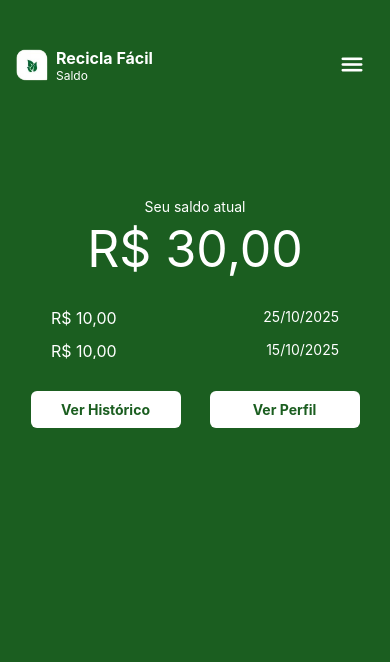
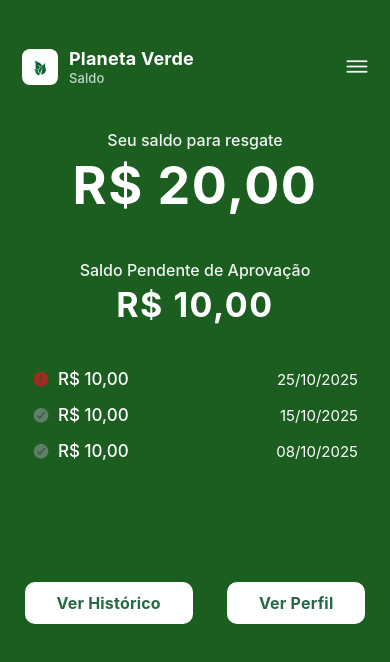
Before and after one commit to devluc95/ReciclaMobile, a React Native app: screen /Saldo in a window 390 px wide. Shown: the top 662 px of the page. Built offline with nearby package versions, Linux system fonts and the light colour scheme.

Commit message:
atualizando o codigo

```diff
--- a/src/viewmodels/SaldoViewModel.ts
+++ b/src/viewmodels/SaldoViewModel.ts
@@ -1,15 +1,20 @@
 import { useState } from "react";
-import { Saldo } from "../models/Saldo";
 
 export const useSaldoViewModel = () => {
-  const [saldo, setSaldo] = useState<Saldo>({
+  const [saldo, setSaldo] = useState({
     total: 30,
     movimentos: [
       { valor: 10, data: "25/10/2025" },
       { valor: 10, data: "15/10/2025" },
       { valor: 10, data: "08/10/2025" },
+
     ],
   });
 
-  return { saldo, setSaldo };
+  // Função para obter itens (movimentos)
+  const getItens = () => {
+    return saldo.movimentos;
+  };
+
+  return { saldo, setSaldo, getItens };
 };
--- a/src/views/FollowInstagramScreen.tsx
+++ b/src/views/FollowInstagramScreen.tsx
@@ -1,15 +1,17 @@
 import React from 'react';
 import { View, Text, StyleSheet, TouchableOpacity, Image, Linking } from 'react-native';
 import Ionicons from '@expo/vector-icons/Ionicons';
+import { useNavigation } from '@react-navigation/native';
 
 const FollowInstagramScreen: React.FC = () => {
   const logo = require('../../assets/logo.png');
+  const navigation = useNavigation();
 
   return (
     <View style={styles.container}>
       {/* Header */}
       <View style={styles.header}>
-        <TouchableOpacity style={styles.backButton} onPress={() => { /* ação voltar */ }}>
+        <TouchableOpacity style={styles.backButton} onPress={() => navigation.navigate('Profile')}>
           <Ionicons name="arrow-back" size={24} color="#fff" />
         </TouchableOpacity>
         <Image source={logo} style={styles.smallLogo} />
@@ -17,7 +19,7 @@ const FollowInstagramScreen: React.FC = () => {
           <Text style={styles.headerTitle}>Recicla Fácil</Text>
           <Text style={styles.headerSubtitle}>Seguir agora</Text>
         </View>
-        <TouchableOpacity style={styles.menuButton}>
+        <TouchableOpacity style={styles.menuButton} onPress={() => navigation.navigate('Menu')}>
           <Ionicons name="menu" size={28} color="#fff" />
         </TouchableOpacity>
       </View>
@@ -36,7 +38,7 @@ const FollowInstagramScreen: React.FC = () => {
       <TouchableOpacity style={styles.buttonFilled} onPress={() => Linking.openURL('https://instagram.com')}>
         <Text style={styles.buttonFilledText}>Seguir agora</Text>
       </TouchableOpacity>
-      <TouchableOpacity style={styles.buttonOutlined}>
+      <TouchableOpacity style={styles.buttonOutlined} onPress={() => navigation.navigate('Profile')}>
         <Text style={styles.buttonOutlinedText}>Pular por agora</Text>
       </TouchableOpacity>
     </View>
--- a/src/views/LoginScreen.tsx
+++ b/src/views/LoginScreen.tsx
@@ -1,174 +1,188 @@
-// src/views/LoginScreen.tsx
-import React from "react";
-import {
-  View,
-  Text,
-  TextInput,
-  TouchableOpacity,
-  StyleSheet,
-  KeyboardAvoidingView,
-  Platform,
-  ActivityIndicator,
-  Image,
-} from "react-native";
-import { useLoginViewModel } from "../viewmodels/LoginViewsModel";
-import { useNavigation } from "@react-navigation/native"; // 🚀 usar React Navigation
+import React, { useState } from "react";
+import { View, Text, TextInput, TouchableOpacity, StyleSheet, Image, Alert } from "react-native";
+import Checkbox from "expo-checkbox";
 
-export default function LoginScreen() {
-  const {
-    user,
-    setEmail,
-    setPassword,
-    loading,
-    error,
-    handleLogin,
-    handleForgotPassword,
-  } = useLoginViewModel();
+export default function LoginScreen({ navigation }: any) {
+  const [matricula, setMatricula] = useState("");
+  const [password, setPassword] = useState("");
+  const [showPassword, setShowPassword] = useState(false);
 
-  const navigation = useNavigation(); // 🚀 instancia de navegação
+  const handleLogin = () => {
+    if (!matricula && !password) {
+      Alert.alert("Atenção", "Preencha a matrícula e a senha.");
+      return;
+    }
+    if (!matricula) {
+      Alert.alert("Atenção", "Preencha o campo matrícula.");
+      return;
+    }
+    if (!password) {
+      Alert.alert("Atenção", "Preencha o campo senha.");
+      return;
+    }
+    if (matricula === "9876543" && password === "123") {
+      navigation.replace("Saldo");
+    } else {
+      Alert.alert("Erro", "Matrícula ou senha incorretos.");
+    }
+  };
+
+  const handleForgotPassword = () => {
+    // Navegar ou alertar para tela de recuperação de senha, se desejar
+    Alert.alert("Função ainda não disponível!");
+  };
 
   return (
-    <KeyboardAvoidingView style={styles.container} behavior={Platform.OS === "ios" ? "padding" : "height"}>
-      {/* Container da logo e do título */}
+    <View style={styles.container}>
       <View style={styles.logoTitleContainer}>
-        {/* Logo */}
-        <Image source={require("../../assets/logo.png")} style={styles.logoSmall} resizeMode="contain" />
+        <View style={styles.logoBox}>
+          <Image source={require("../../assets/logo.png")} style={styles.logo} />
+        </View>
+        <Text style={styles.title}>Planeta Verde</Text>
+      </View>
+      <View style={styles.formContainer}>
+        <Text style={styles.label}>Matrícula</Text>
+        <TextInput
+          style={styles.input}
+          placeholder="999999-0"
+          placeholderTextColor="#b2b2b2"
+          keyboardType="default"
+          autoCapitalize="none"
+          value={matricula}
+          onChangeText={setMatricula}
+        />
+        <Text style={styles.label}>Senha</Text>
+        <TextInput
+          style={styles.input}
+          placeholder="••••••••"
+          placeholderTextColor="#b2b2b2"
+          secureTextEntry={!showPassword}
+          value={password}
+          onChangeText={setPassword}
+        />
 
-        {/* Título */}
-        <Text style={styles.title}>Recicla Fácil</Text>
+        {/* Checkbox para mostrar senha */}
+        <View style={styles.checkboxContainer}>
+          <Checkbox
+            value={showPassword}
+            onValueChange={setShowPassword}
+            color={showPassword ? "#4CAF50" : undefined}
+          />
+          <Text style={styles.checkboxLabel}>Mostrar Senha</Text>
         </View>
 
-      {/* Campo de Email com rótulo */}
-      <View
-        style={{
-          width: "80%",
-          marginBottom: 15,
-          alignSelf: "center",
-          margin: 25,
-        }}
-      >
-        <Text
-          style={{
-            color: "#fff",
-            marginBottom: 5,
-            fontSize: 14,
-            textAlign: "left",
-          }}
-        >
-          E-mail
-        </Text>
-        <TextInput
-          style={[styles.input, { width: "100%" }]}
-          placeholder="seu@email.com"
-          value={user.email}
-          onChangeText={setEmail}
-          keyboardType="email-address"
-          autoCapitalize="none"
-        />
-      </View>
-
-      {/* Campo de Senha com rótulo */}
-      <View style={{ width: "80%", marginBottom: 15, alignSelf: "center" }}>
-        <Text
-          style={{
-            color: "#fff",
-            marginBottom: 5,
-            fontSize: 14,
-            margin: 5,
-            textAlign: "left",
-          }}
-        >
-          Senha
-        </Text>
-        <TextInput
-          style={[styles.input, { width: "100%" }]}
-          placeholder="*********"
-          value={user.password}
-          onChangeText={setPassword}
-          secureTextEntry
-        />
-      </View>
-
-      {/* Mensagem de erro */}
-      {error ? <Text style={styles.error}>{error}</Text> : null}
-
-      {/* Botão de Login */}
-      <TouchableOpacity
-        style={styles.button}
-        onPress={() => navigation.navigate("Saldo")}
-        disabled={loading}
-      >
-        {loading ? (
-          <ActivityIndicator color="#1B5E20" />
-        ) : (
+        <TouchableOpacity style={styles.button} onPress={handleLogin}>
           <Text style={styles.buttonText}>Entrar</Text>
-        )}
         </TouchableOpacity>
 
-      {/* Registrar */}
         <TouchableOpacity
           style={styles.registerButton}
-        onPress={() => navigation.navigate("Register")} // 🚀 navegação para RegisterScreen
+          onPress={() => navigation.navigate("Register")}
         >
           <Text style={styles.registerText}>Criar conta</Text>
         </TouchableOpacity>
 
-      {/* Esqueceu a senha */}
         <TouchableOpacity onPress={handleForgotPassword}>
-        <Text style={styles.forgotText}>Esqueceu a senha?</Text>
+          <Text style={styles.forgotPassword}>Esqueceu a senha?</Text>
         </TouchableOpacity>
-    </KeyboardAvoidingView>
+      </View>
+    </View>
   );
 }
 
 const styles = StyleSheet.create({
   container: {
     flex: 1,
+    backgroundColor: "#1B5E20",
     justifyContent: "center",
     alignItems: "center",
-    backgroundColor: "#1B5E20",
-    paddingHorizontal: 1,
+    paddingHorizontal: 20,
   },
   logoTitleContainer: {
     flexDirection: "row",
     alignItems: "center",
-    marginBottom: 20,
+    marginBottom: 40,
   },
-  logoSmall: {
+  logoBox: {
+    width: 56,
+    height: 56,
+    backgroundColor: "#fff",
+    borderTopLeftRadius: 24,
+    borderBottomLeftRadius: 24,
+    borderTopRightRadius: 24,
+    borderBottomRightRadius: 0,
+    justifyContent: "center",
+    alignItems: "center",
+    elevation: 5,
+    marginRight: 12,
+  },
+  logo: {
     width: 70,
     height: 70,
-    marginRight: 10,
   },
-  title: { color: "#fff", fontSize: 28, fontWeight: "bold" },
+  title: {
+    color: "#fff",
+    fontSize: 24,
+    fontWeight: "bold",
+  },
+  formContainer: {
+    width: "90%",
+  },
+  label: {
+    color: "#fff",
+    fontSize: 16,
+    marginBottom: 4,
+    marginTop: 12,
+    fontWeight: "500",
+  },
   input: {
     backgroundColor: "#fff",
-    borderRadius: 10,
-    paddingVertical: 12,
-    paddingHorizontal: 15,
+    borderRadius: 8,
+    paddingHorizontal: 12,
+    paddingVertical: 10,
     fontSize: 16,
-    width: "100%",
+    marginBottom: 12,
+  },
+  checkboxContainer: {
+    flexDirection: "row",
+    alignItems: "center",
+    alignSelf: "flex-start",
+    marginBottom: 10,
+    marginTop: 5,
+    marginLeft: 15,
+  },
+  checkboxLabel: {
+    marginLeft: 8,
+    color: "#fff",
   },
   button: {
     backgroundColor: "#fff",
+    borderRadius: 8,
     paddingVertical: 14,
-    borderRadius: 10,
-    marginBottom: 10,
+    marginTop: 10,
     alignItems: "center",
-    width: "80%",
-    marginTop: 10,
   },
-  buttonText: { color: "#1B5E20", fontSize: 16, fontWeight: "bold" },
+  buttonText: {
+    color: "#2E6136",
+    fontSize: 18,
+    fontWeight: "bold",
+  },
   registerButton: {
+    backgroundColor: "transparent",
     paddingVertical: 12,
     alignItems: "center",
     marginBottom: 10,
-  },
-  registerText: { color: "#fff", fontSize: 16, fontWeight: "600" },
-  forgotText: {
-    color: "#BDBDBD",
-    fontSize: 14,
-    textAlign: "center",
     marginTop: 5,
   },
-  error: { color: "red", textAlign: "center", marginBottom: 10 },
+  registerText: {
+    color: "#fff",
+    fontSize: 16,
+    fontWeight: "600",
+  },
+  forgotPassword: {
+    color: "#b2b2b2",
+    marginTop: 1,
+    textDecorationLine: "underline",
+    textAlign: "center",
+  },
 });
--- a/src/views/SaldoScreen.tsx
+++ b/src/views/SaldoScreen.tsx
@@ -1,19 +1,40 @@
 import React from "react";
-import {
-  View,
-  Text,
-  StyleSheet,
-  FlatList,
-  TouchableOpacity,
-  Image,
-} from "react-native";
-import { Ionicons } from "@expo/vector-icons";
+import { View, Text, StyleSheet, FlatList, TouchableOpacity, Image } from "react-native";
+import Ionicons from "@expo/vector-icons/Ionicons";
 import { useSaldoViewModel } from "../viewmodels/SaldoViewModel";
-import { useNavigation } from "@react-navigation/native"; // Import navigation
 
-export default function SaldoScreen() {
-  const { saldo } = useSaldoViewModel();
-  const navigation = useNavigation(); // Instanciação do navigation
+export default function SaldoScreen({ navigation }) {
+  const { saldo, getItens } = useSaldoViewModel();
+  const movimentos = getItens();
+
+  // Demo para dividir saldo entre resgatável e pendente
+  const saldoResgate = 20.0;
+  const saldoPendente = 10.0;
+
+  // Função para ícone, vermelho se pendente, verde se aprovado
+  const getIconData = (item, idx) => {
+    if (idx === 0) {
+      return { name: "alert-circle", color: "#a12b22" };
+    }
+    return { name: "checkmark-circle", color: "#607e6a" };
+  };
+
+  const renderItem = ({ item, index }) => {
+    const iconData = getIconData(item, index);
+    return (
+      <View style={styles.movimentoRow}>
+        <Ionicons
+          name={iconData.name}
+          size={18}
+          color={iconData.color}
+          style={{ marginRight: 8 }}
+        />
+        <Text style={styles.movimentoTexto}>{`R$ ${parseFloat(item.valor).toFixed(2).replace(".", ",")}`}</Text>
+        <View style={{ flex: 1 }} />
+        <Text style={styles.movimentoData}>{item.data}</Text>
+      </View>
+    );
+  };
 
   return (
     <View style={styles.container}>
@@ -21,45 +42,39 @@ export default function SaldoScreen() {
       <View style={styles.header}>
         <Image source={require("../../assets/logo.png")} style={styles.logo} />
         <View style={{ marginLeft: 8 }}>
-          <Text style={styles.headerTitle}>Recicla Fácil</Text>
+          <Text style={styles.headerTitle}>Planeta Verde</Text>
           <Text style={styles.headerSubtitle}>Saldo</Text>
         </View>
-        <TouchableOpacity
-          style={styles.menuButton}
-          onPress={() => navigation.navigate("Menu")}
-        >
-          <Ionicons name="menu" size={28} color="#fff" />
+        <TouchableOpacity style={styles.menuButton} onPress={() => navigation.navigate('Menu')}>
+          <Ionicons name="menu-outline" size={28} color="#fff" />
         </TouchableOpacity>
       </View>
 
-      {/* Saldo */}
-      <Text style={styles.saldoLabel}>Seu saldo atual</Text>
-      <Text style={styles.saldoValor}>R$ {saldo.total},00</Text>
+      {/* Saldo label */}
+      <Text style={styles.saldoInfo}>Seu saldo para resgate</Text>
+      <Text style={styles.saldoResgate}>
+        R$ {saldoResgate.toFixed(2).replace(".", ",")}
+      </Text>
+      <Text style={styles.saldoInfo}>Saldo Pendente de Aprovação</Text>
+      <Text style={styles.saldoPendente}>
+        R$ {saldoPendente.toFixed(2).replace(".", ",")}
+      </Text>
 
       {/* Movimentações */}
       <FlatList
-        data={saldo.movimentos}
-        keyExtractor={(item, index) => index.toString()}
-        renderItem={({ item }) => (
-          <View style={styles.movimento}>
-            <Text style={styles.movimentoTexto}>R$ {item.valor},00</Text>
-            <Text style={styles.movimentoData}>{item.data}</Text>
-          </View>
-        )}
+        data={movimentos}
+        renderItem={renderItem}
+        keyExtractor={(_, idx) => String(idx)}
+        contentContainerStyle={styles.movimentoContainer}
+        showsVerticalScrollIndicator={false}
       />
 
       {/* Botões */}
       <View style={styles.buttonRow}>
-        <TouchableOpacity
-          style={styles.button}
-          onPress={() => navigation.navigate("Extrato")} // Navega para Extrato
-        >
+        <TouchableOpacity style={styles.button} onPress={() => navigation.navigate("Extrato")}>
           <Text style={styles.buttonText}>Ver Histórico</Text>
         </TouchableOpacity>
-        <TouchableOpacity
-          style={styles.button}
-          onPress={() => navigation.navigate("Profile")} // Navega para Profile
-        >
+        <TouchableOpacity style={styles.button} onPress={() => navigation.navigate("Profile")}>
           <Text style={styles.buttonText}>Ver Perfil</Text>
         </TouchableOpacity>
       </View>
@@ -71,77 +86,111 @@ const styles = StyleSheet.create({
   container: {
     flex: 1,
     backgroundColor: "#1B5E20",
-    padding: 16,
   },
   header: {
     flexDirection: "row",
     alignItems: "center",
-    marginBottom: 24,
-    marginTop: 25,
+    paddingHorizontal: 16,
+    paddingTop: 48,
+    paddingBottom: 12,
   },
   menuButton: {
-    marginLeft: 'auto',
-    marginRight: 0,
-    padding: 8,
+    marginLeft: "auto",
+    padding: 3,
   },
   logo: {
-    width: 32,
-    height: 32,
+    width: 36,
+    height: 36,
+    borderRadius: 8,
+    backgroundColor: "#fff",
+    marginLeft: 6,
+    marginRight: 3,
   },
   headerTitle: {
     color: "#fff",
-    fontSize: 16,
-    fontWeight: "bold",
+    fontSize: 18,
+    fontWeight: "700",
+    letterSpacing: 0.2,
   },
   headerSubtitle: {
-    color: "#fff",
-    fontSize: 12,
+    color: "#bbd9c6",
+    fontSize: 13,
+    marginTop: 1,
+    fontWeight: "500",
+    letterSpacing: 0.1,
   },
-  saldoLabel: {
+  saldoInfo: {
     color: "#fff",
     textAlign: "center",
-    fontSize: 14,
+    marginTop: 32,
+    fontSize: 16,
+    fontWeight: "500",
+    opacity: 0.94,
     marginBottom: 4,
-    marginTop: 85,
   },
-  saldoValor: {
+  saldoResgate: {
     color: "#fff",
-    fontSize: 50,
+    fontSize: 52,
+    fontWeight: "bold",
+    letterSpacing: 1.5,
+    marginBottom: 11,
     textAlign: "center",
-    marginBottom: 24,
   },
-  movimento: {
+  saldoPendente: {
+    color: "#fff",
+    fontSize: 34,
+    fontWeight: "bold",
+    letterSpacing: 1.5,
+    marginBottom: 16,
+    textAlign: "center",
+  },
+  movimentoContainer: {
+    flexGrow: 0,
+    marginHorizontal: 32,
+    marginBottom: 31,
+    marginTop: 20,
+  },
+  movimentoRow: {
     flexDirection: "row",
-    justifyContent: "space-between",
-    marginBottom: 8,
-    marginTop: 5,
-    marginLeft: 35,
-    marginRight: 35,
+    alignItems: "center",
+    backgroundColor: "transparent",
+    marginTop: 7,
+    marginBottom: 7,
+    minHeight: 22,
   },
   movimentoTexto: {
     color: "#fff",
-    fontSize: 16,
+    fontSize: 17,
+    fontWeight: "500",
+    marginRight: 16,
   },
   movimentoData: {
     color: "#fff",
-    fontSize: 14,
+    fontSize: 15,
+    fontWeight: "400",
   },
   buttonRow: {
     flexDirection: "row",
-    justifyContent: "space-around",
-    marginTop: 32,
-    marginVertical: 400,
+    justifyContent: "center",
+    alignItems: "center",
+    marginBottom: 220,
+    marginTop: 19,
+    gap: 18,
   },
   button: {
     backgroundColor: "#fff",
-    paddingVertical: 10,
-    paddingHorizontal: 20,
-    borderRadius: 6,
-    width: 150,
+    borderRadius: 10,
+    paddingVertical: 11,
+    paddingHorizontal: 32,
+    marginHorizontal: 8,
+    minWidth: 128,
+    elevation: 3,
   },
   buttonText: {
-    color: "#1B5E20",
+    color: "#276846",
     fontWeight: "bold",
+    fontSize: 16,
     textAlign: "center",
+    letterSpacing: 0.2,
   },
 });
--- a/src/views/WelcomeScreen.tsx
+++ b/src/views/WelcomeScreen.tsx
@@ -1,23 +1,22 @@
 // src/views/WelcomeScreen.tsx
+
 import React from "react";
 import { View, Text, TouchableOpacity, StyleSheet, Image, ActivityIndicator } from "react-native";
-import { useNavigation } from "@react-navigation/native";
 
-export default function WelcomeScreen() {
-  const navigation = useNavigation();
+export default function WelcomeScreen({ navigation }: any) {
   const [loading, setLoading] = React.useState(false);
 
   const handleStart = () => {
     setLoading(true);
+    // Simule algum processo, depois navegue
     setTimeout(() => {
       setLoading(false);
-      navigation.navigate("Login"); // 👉 leva para a tela Login
-    }, 800); // só para simular carregamento
+      navigation.navigate("Login");
+    }, 1000);
   };
 
   return (
     <View style={styles.container}>
-      {/* Ícone central */}
       <View style={styles.logoContainer}>
         <View style={styles.logoBox}>
           <Image
@@ -28,10 +27,11 @@ export default function WelcomeScreen() {
         </View>
       </View>
 
-      {/* Linha */}
       <View style={styles.line} />
 
-      {/* Botão */}
+      <Text style={styles.appTitle}>Planeta Verde</Text>
+      <Text style={styles.appSubtitle}>Seu parceiro em sustentabilidade</Text>
+
       <TouchableOpacity style={styles.button} onPress={handleStart} disabled={loading}>
         {loading ? (
           <ActivityIndicator color="#2E7D32" />
@@ -51,27 +51,46 @@ const styles = StyleSheet.create({
     alignItems: "center",
   },
   logoContainer: {
-    marginBottom: 40,
+    backgroundColor: "#fff",
+    borderTopLeftRadius: 24,
+    borderBottomLeftRadius: 24,
+    borderTopRightRadius: 24,
+    borderBottomRightRadius: 0,
+    width: 120,
+    height: 120,
+    justifyContent: "center",
+    alignItems: "center",
+    elevation: 5,
+    marginBottom: 22,
   },
   logoBox: {
     width: 100,
     height: 100,
-    backgroundColor: "#1B5E20",
-    borderRadius: 20,
     justifyContent: "center",
     alignItems: "center",
-    elevation: 5,
   },
   logo: {
-    width: 110,
-    height: 110,
+    width: 80,
+    height: 80,
   },
   line: {
-    width: 150,
-    height: 4,
+    width: 80,
+    height: 3,
     backgroundColor: "#BDBDBD",
     borderRadius: 2,
-    marginVertical: 30,
+    marginVertical: 24,
+  },
+  appTitle: {
+    color: "#fff",
+    fontSize: 24,
+    fontWeight: "bold",
+    textAlign: "center",
+    marginBottom: 7,
+  },
+  appSubtitle: {
+    color: "#d6eedb",
+    fontSize: 14,
+    textAlign: "center",
   },
   button: {
     backgroundColor: "#fff",
@@ -79,10 +98,12 @@ const styles = StyleSheet.create({
     paddingHorizontal: 40,
     borderRadius: 10,
     elevation: 2,
+    marginTop: 60,
   },
   buttonText: {
-    color: "#1B5E20",
-    fontSize: 16,
+    color: "#2E6136",
+    fontSize: 18,
     fontWeight: "bold",
+    textAlign: "center",
   },
 });
```
Also changed, not shown: src/viewmodels/LoginViewsModel.tsx (+5 -5 lines), src/views/RegisterScreen.tsx (+5 -5 lines). Lines whose indentation alone changed are shown as unchanged.
